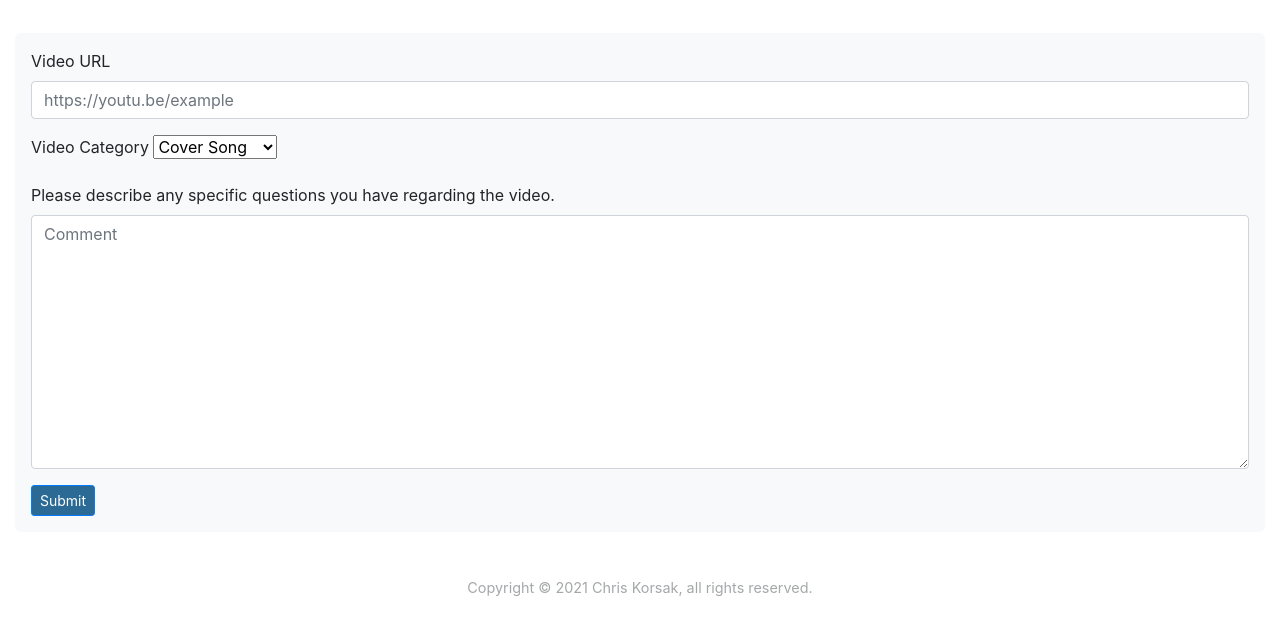
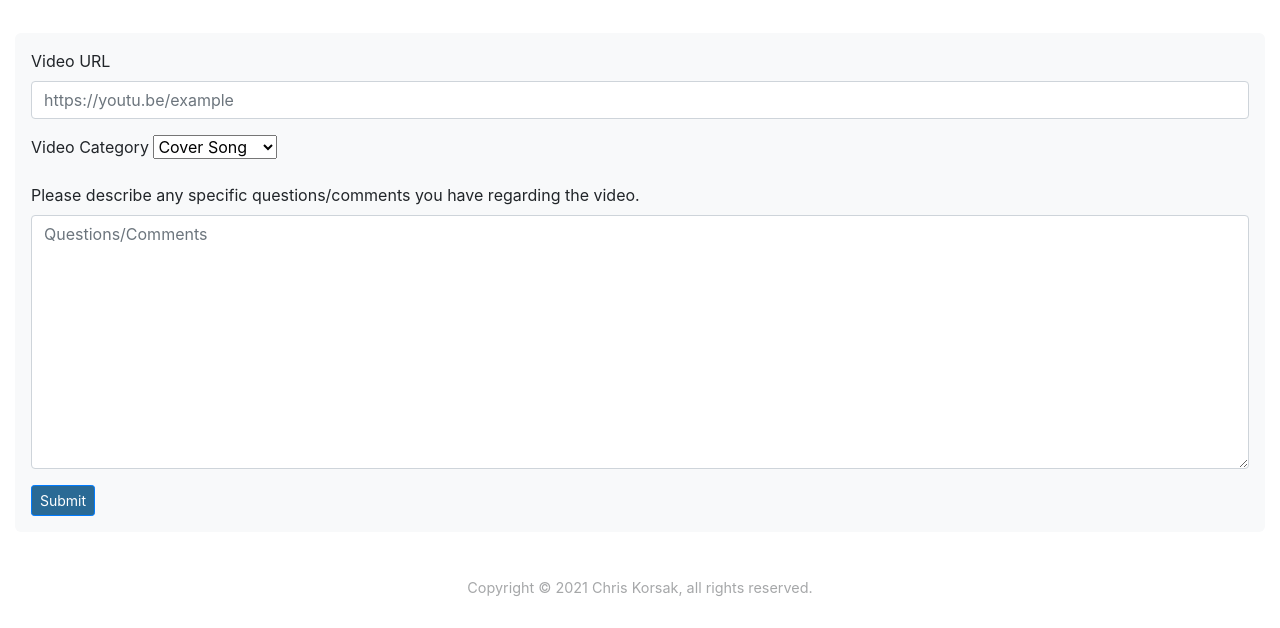
Before and after one commit to chriskorsak/capstone, a Django app: page /feedback-form in a window 1280 px wide. Shown: the part 215-843 px from the top of the page. Run offline with Django 3.2, Linux system fonts and the light colour scheme; a user stored in the database is signed in; some libraries are stand-ins or nearby versions.

Commit message:
minor template change to feedback.html.

```diff
--- a/ckblues/templates/ckblues/feedback-form.html
+++ b/ckblues/templates/ckblues/feedback-form.html
@@ -20,8 +20,8 @@
         </select>
       </div>
       <div class="form-group">
-        <label for="video-note">Please describe any specific questions you have regarding the video.</label>
-        <textarea name="video-note" id="video-note" rows="10" class="form-control" placeholder="Comment"></textarea>
+        <label for="video-note">Please describe any specific questions/comments you have regarding the video.</label>
+        <textarea name="video-note" id="video-note" rows="10" class="form-control" placeholder="Questions/Comments"></textarea>
       </div>
 
       <input type="submit" value="Submit" class="btn btn-sm btn-primary">
```
